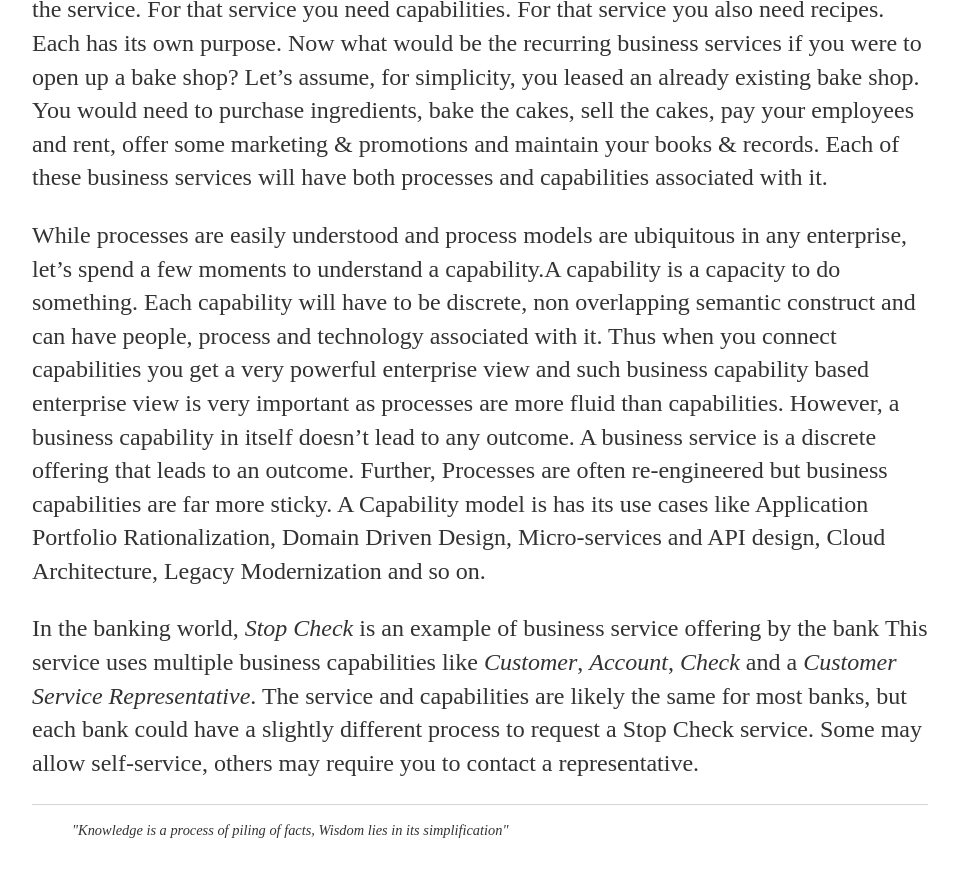
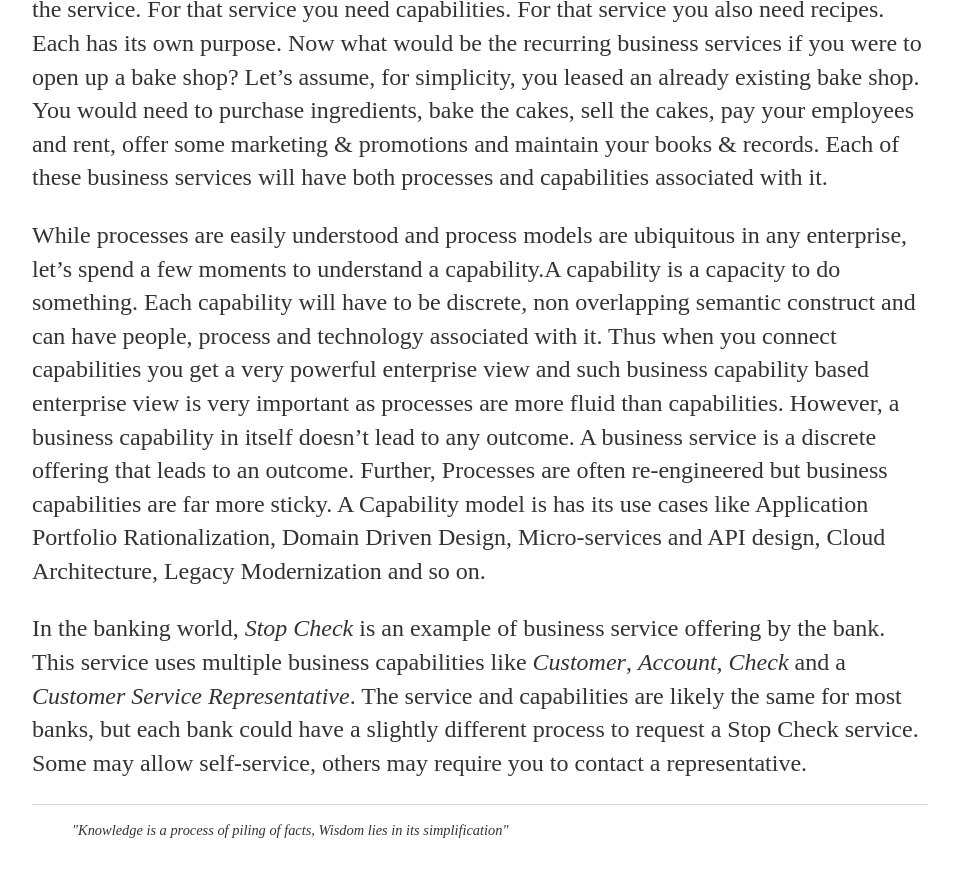
Before and after one commit to finuntech/finuntech.github.io, a Jekyll site: the page built from _posts/2018-02-15-businessprocess.md, in a window 1280 px wide and 900 px high, scrolled down 1173 px. Shown: the top 877 px of the window, without its empty margins (160-1119 px from the left). Built offline with Jekyll 4.4.1, drawn with Linux system fonts in a browser that asks for light colours; our own code applies the rules of GitHub Pages for plain Markdown files.

```diff
--- a/_posts/2018-02-15-businessprocess.md
+++ b/_posts/2018-02-15-businessprocess.md
@@ -21,4 +21,4 @@ Finally, lets talk of business services. You open up a bakery shop to sell your
 
 While processes are easily understood and process models are ubiquitous in any enterprise, let’s spend a few moments to understand a capability.A capability is a capacity to do something. Each capability will have to be discrete, non overlapping semantic construct and can have people, process and technology associated with it. Thus when you connect capabilities you get a very powerful enterprise view and such business capability based enterprise view is very important as processes are more fluid than capabilities. However, a business capability in itself doesn't lead to any outcome. A business service is a discrete offering that leads to an outcome. Further, Processes are often re-engineered but business capabilities are far more sticky. A Capability model is has its use cases like Application Portfolio Rationalization, Domain Driven Design, Micro-services and API design, Cloud Architecture, Legacy Modernization and so on.
 
-In the banking world, *Stop Check* is an example of business service offering by the bank This service uses multiple business capabilities like *Customer*, *Account*, *Check* and a *Customer Service Representative*. The service and capabilities are likely the same for most banks, but each bank could have a slightly different process to request a Stop Check service. Some may allow self-service, others may require you to contact a representative.
+In the banking world, *Stop Check* is an example of business service offering by the bank. This service uses multiple business capabilities like *Customer*, *Account*, *Check* and a *Customer Service Representative*. The service and capabilities are likely the same for most banks, but each bank could have a slightly different process to request a Stop Check service. Some may allow self-service, others may require you to contact a representative.
```
